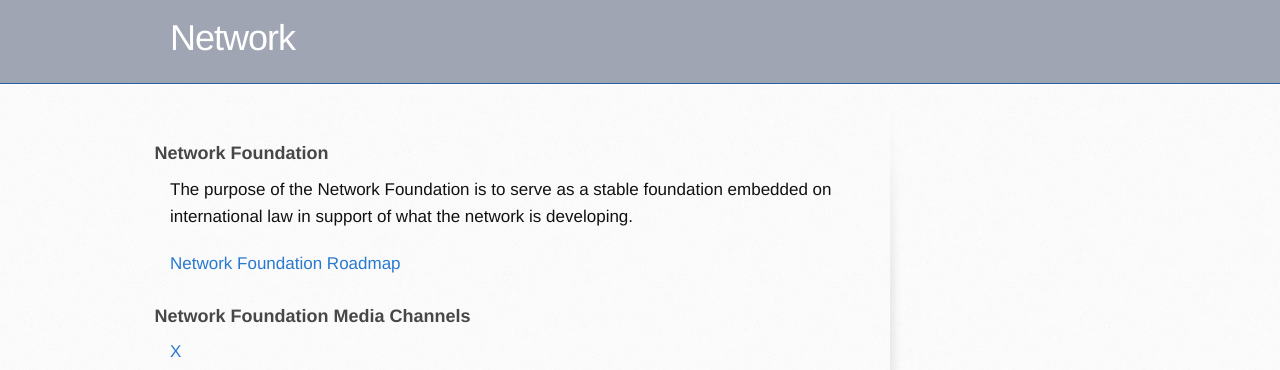
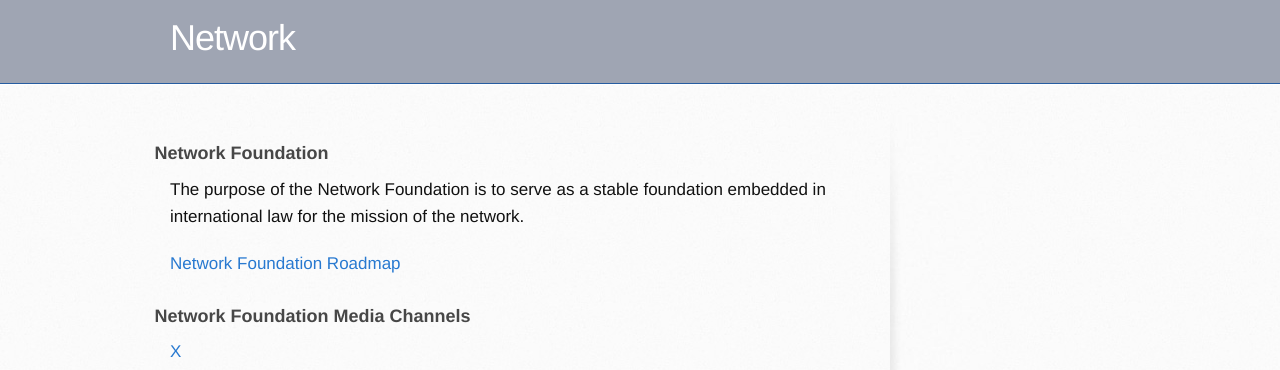
Before and after one commit to networkf/network.github.io, a Jekyll site: the page built from foundation.md, in a window 1280 px wide. Shown: the top 370 px of the page. Built offline with Jekyll 4.4.1, drawn with Linux system fonts in a browser that asks for light colours; some web fonts are replaced; our own code applies the rules of GitHub Pages for plain Markdown files; the repository's description, which GitHub fills in, is left out.

Commit message:
Update foundation.md

```diff
--- a/foundation.md
+++ b/foundation.md
@@ -7,7 +7,7 @@ layout: default
 ---
 
 ### Network Foundation
-The purpose of the Network Foundation is to serve as a stable foundation embedded on international law in support of what the network is developing.
+The purpose of the Network Foundation is to serve as a stable foundation embedded in international law for the mission of the network.
 
 <a href="https://github.com/orgs/network-foundation/projects/1/" target="_blank">Network Foundation Roadmap</a>
 <br>
```
